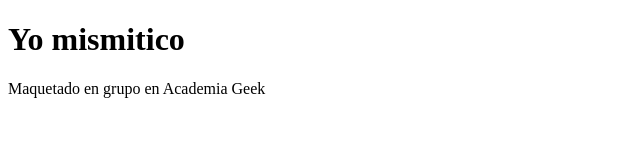
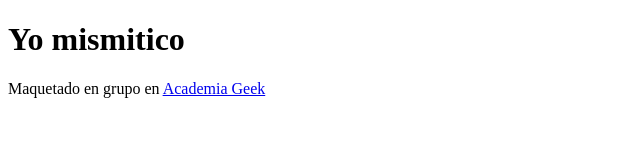
Before and after one commit to nicoarbe/Ejer_Control_Versiones, a plain HTML site: page index.html in a window 1280 px wide. Shown: the whole page, without its empty margins (0-640 px from the left). Drawn offline with Linux system fonts and the light colour scheme.

Commit message:
Añado enlace a la Web de Academia Geek

```diff
--- a/index.html
+++ b/index.html
@@ -14,7 +14,7 @@
         <section class="contenido"></section>
     </main>
     <footer>
-        <p>Maquetado en grupo en Academia Geek</p>
+        <p>Maquetado en grupo en <a href="https://makaia.org/es/academiageek/">Academia Geek</a></p>
     </footer>
 </body>
 </html>
```
